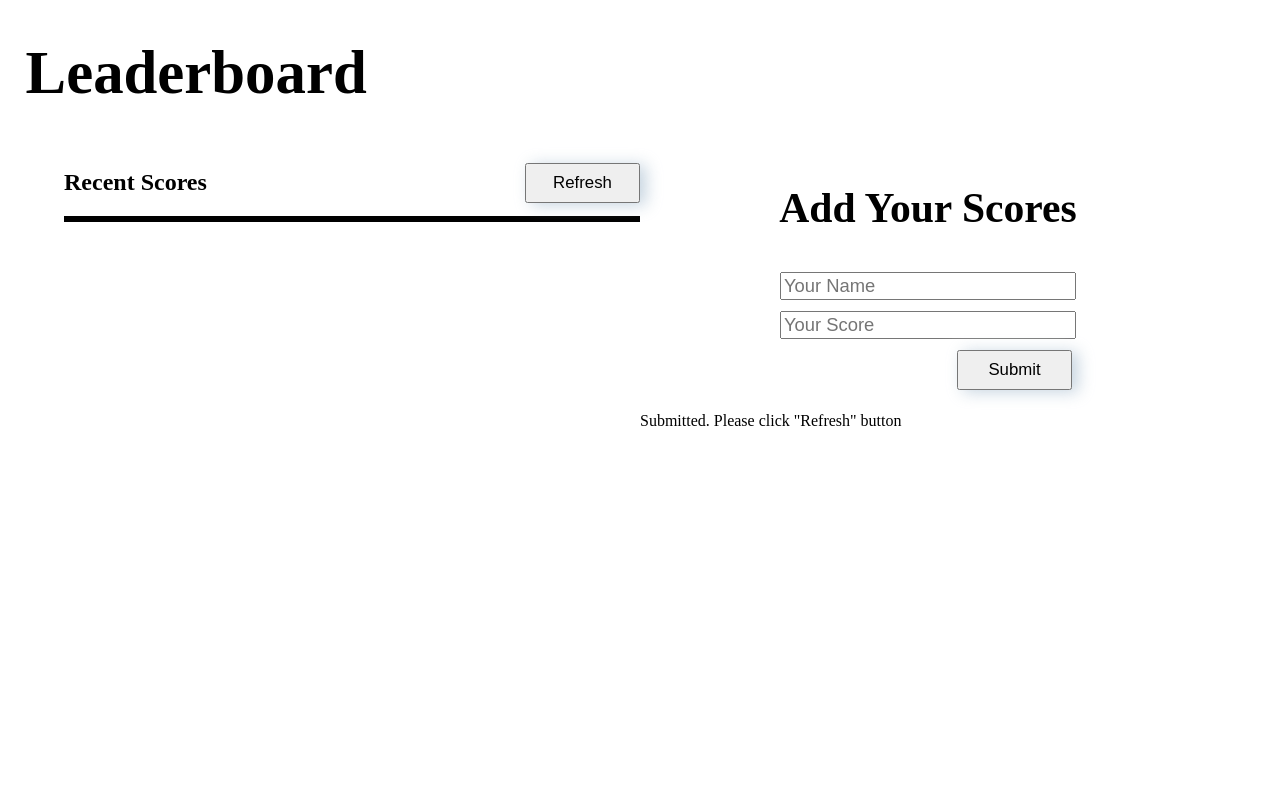
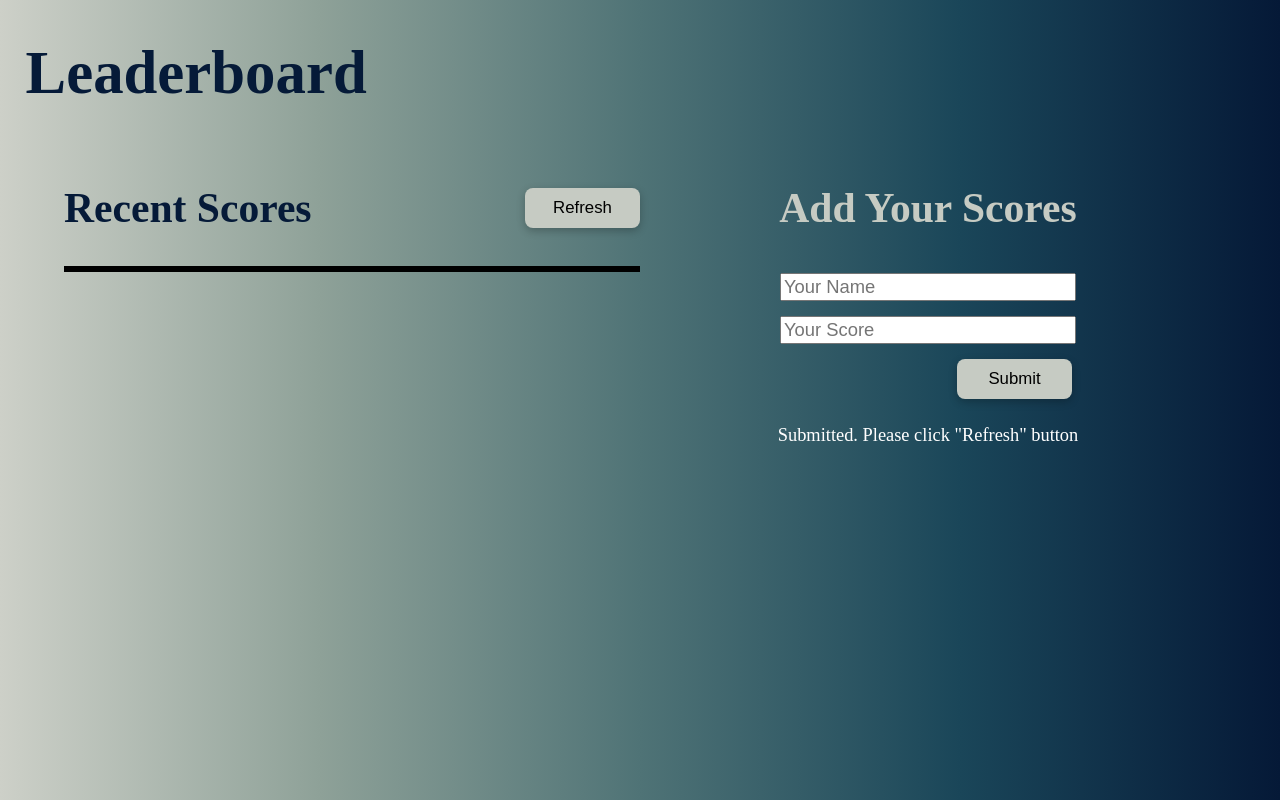
Before and after one commit to faizi2500/Leaderboard, a website built with webpack: page src/index.html in a window 1280 px wide. Both pictures are taken after typing "Sample", "Sample" into the empty fields and a click on the button "Submit". Built offline with nearby package versions, Linux system fonts and the light colour scheme; no server answers.

Commit message:
Add styling to the game

```diff
--- a/src/style.css
+++ b/src/style.css
@@ -3,9 +3,13 @@
   box-sizing: border-box;
   padding: 0;
   font-size: 16px;
+  background-image: linear-gradient(to left, #051937, #1a4659, #4f7376, #8ea198, #cdd0c8);
+  /* background-repeat: no-repeat ;
+  background-position: center; */
 }
 
 h1 {
+  color: #051a38;
   font-size: 3.8rem;
   margin-left: 2%;
   margin-top: 3%;
@@ -28,7 +32,7 @@
 .input-form {
   width: 50%;
   margin-inline: auto;
-  min-height: 130px;
+  min-height: 140px;
   display: flex;
   flex-direction: column;
   justify-content: space-around;
@@ -40,8 +44,15 @@
   font-size: 1.15rem;
 }
 
+.score-list-heading {
+  color: #051a38;
+  font-size: 2.6rem;
+  font-weight: bolder;
+}
+
 .score-heading {
   /* margin-block: 0; */
+  color: #c6cbc3;
   font-size: 2.6rem;
   text-align: center;
 }
@@ -49,20 +60,35 @@
 .refresh {
   height: 40px;
   width: 115px;
-
   /* box-shadow: rgba(0, 0, 0, 0.35) 0px 5px 15px; */
-  box-shadow: rgba(136, 165, 191, 0.48) 6px 2px 16px 0, rgba(255, 255, 255, 0.8) -6px -2px 16px 0;
+  box-shadow: rgba(0, 0, 0, 0.24) 0px 3px 8px;
+  background-color: #c6cbc3;
+  border-color: transparent;
+  border-radius: 8px;
   font-size: 1.05rem;
   cursor: pointer;
+}
+
+.refresh:hover {
+  background-color: #496d72;
+  color: #c6cbc3;
 }
 
 .submit {
   height: 40px;
   width: 115px;
-  box-shadow: rgba(136, 165, 191, 0.48) 6px 2px 16px 0, rgba(255, 255, 255, 0.8) -6px -2px 16px 0;
+  box-shadow: rgba(0, 0, 0, 0.24) 0px 3px 8px;
+  background-color: #c6cbc3;
+  border-color: transparent;
+  border-radius: 8px;
   align-self: flex-end;
   font-size: 1.05rem;
   cursor: pointer;
+}
+
+.submit:hover {
+  background-color: #496d72;
+  color: #c6cbc3;
 }
 
 .score-board {
@@ -73,6 +99,8 @@
 
 .score-entry {
   display: flex;
+  font-size: 1.15rem;
+
 }
 
 .dynamic-name {
@@ -82,13 +110,21 @@
 
 .background-color {
   background-color: #dcdcdc;
+  background: rgba(220, 220, 220, 0.5);
 }
 
 .error-style {
   display: none;
   text-align: center;
-  color: red;
-  font-weight: 600;
+  color: white;
+  font-size: 1.15rem;
+}
+
+.added {
+  display: none;
+  text-align: center;
+  color: white;
+  font-size: 1.15rem;
 }
 
 .name-empty {
```
